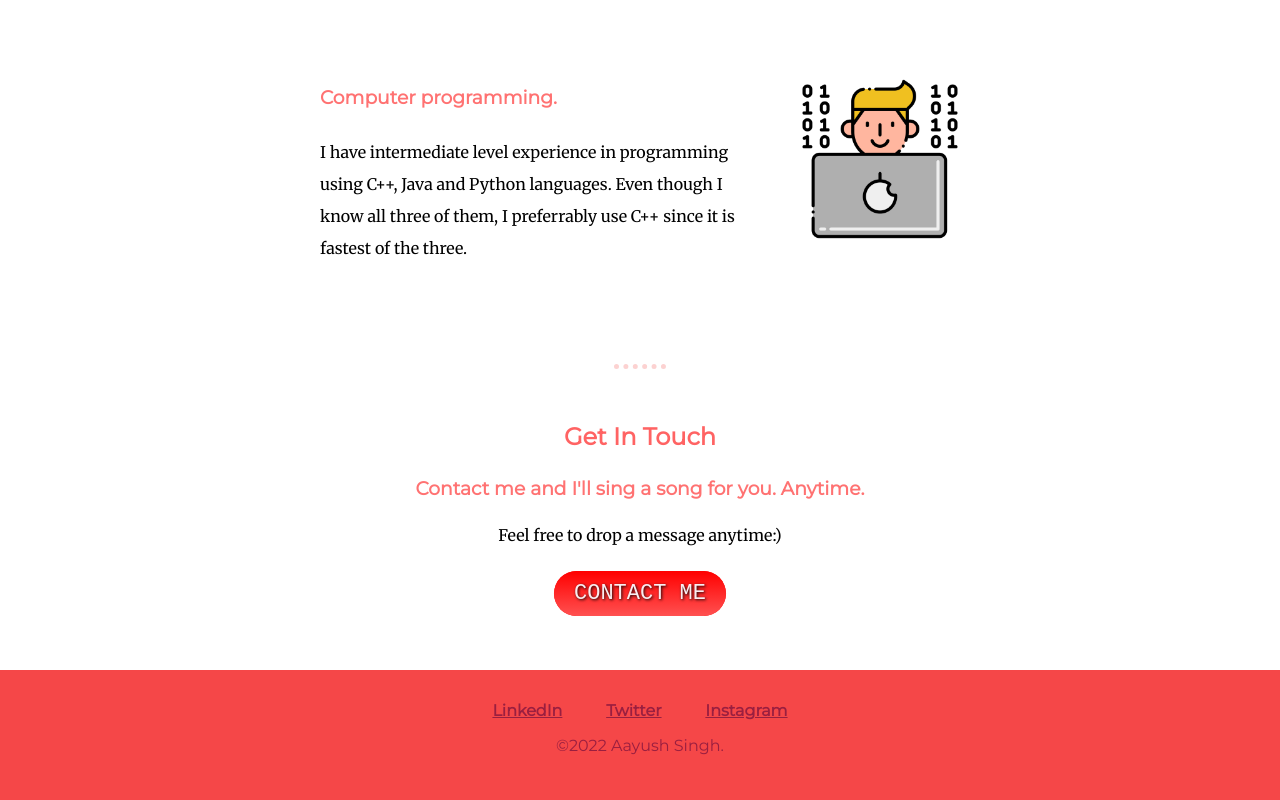
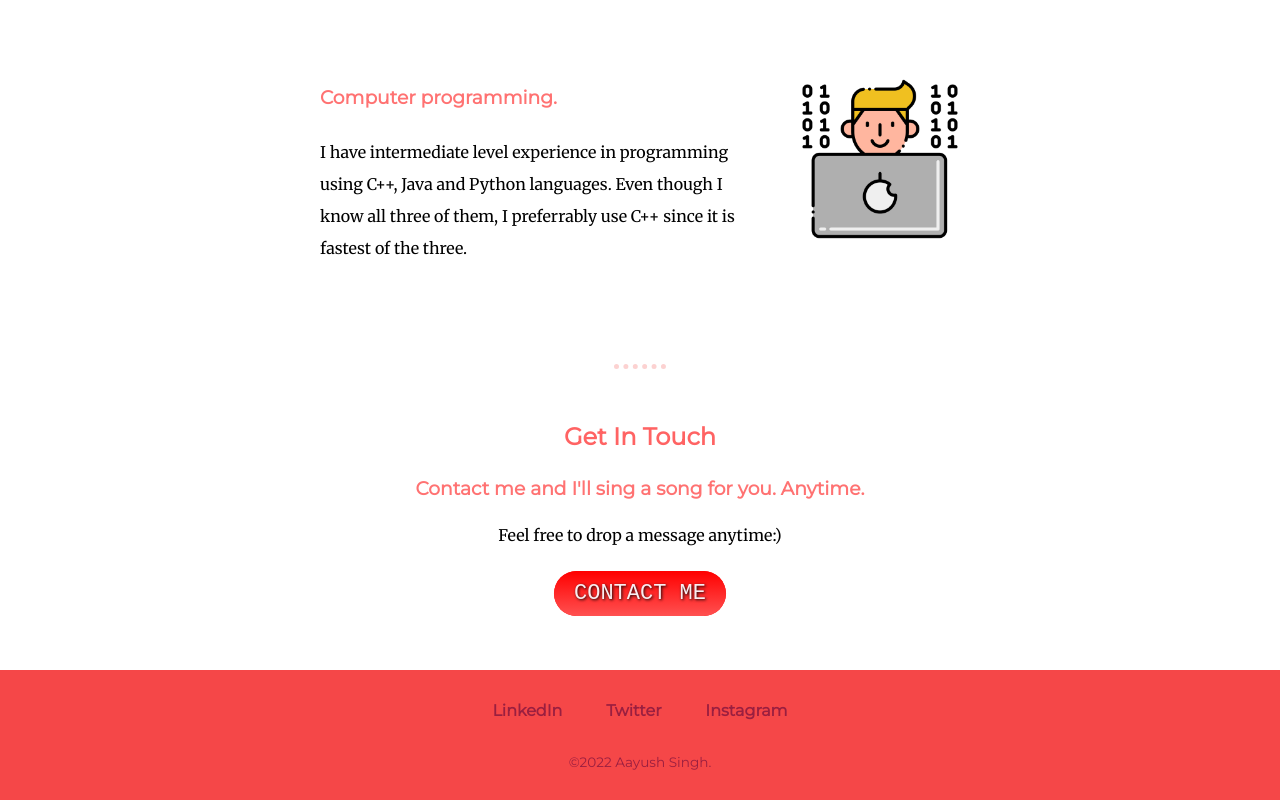
Before and after one commit to singhaayush5/TestSite, a plain HTML site: page index.html in a window 1280 px wide. Shown: the part 1283-2083 px from the top of the page. Drawn offline with Linux system fonts and the light colour scheme.

Commit message:
minor fixes

```diff
--- a/css/styles.css
+++ b/css/styles.css
@@ -68,6 +68,7 @@ h3{
     font-family: 'Montserrat', sans-serif;
     font-weight: bolder;
     padding: 20px;
+    text-decoration: none;
 }
 .skill-row{
     width: 50%;
@@ -130,9 +131,15 @@ hr{
     line-height: 1.5;
 }
 .copyright{
+    padding-top: 20px;
+    padding-bottom: 20px;
     font-family: 'Montserrat', sans-serif;
+    font-size:0.85rem;
     color:#9A1F40;
 }
 .feelfree{
     margin-bottom: 30px;
 }
+a:hover{
+    color:#FAEDF0;
+}
```
